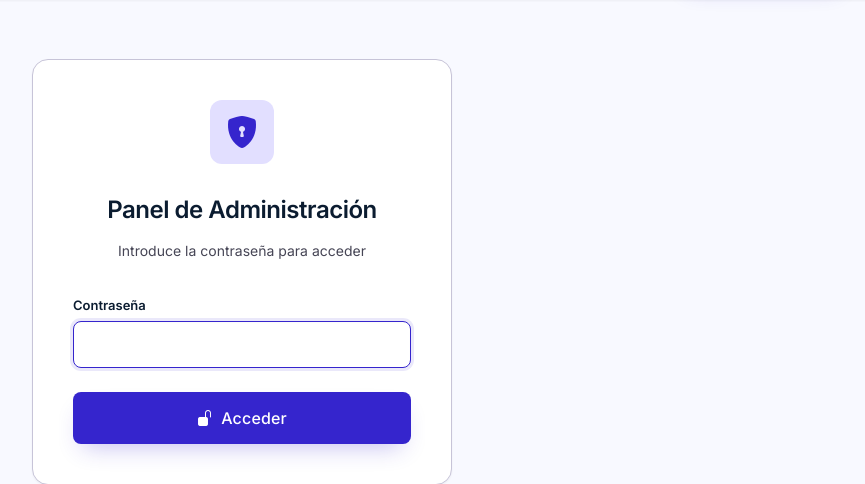
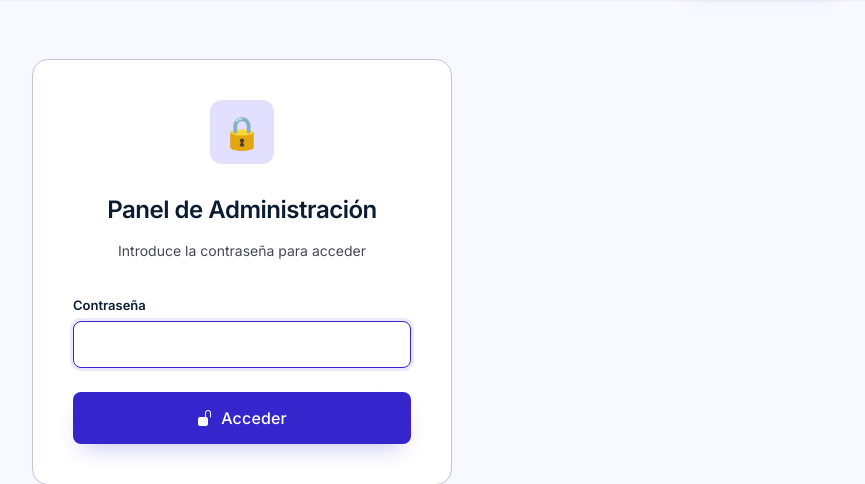
Before and after one commit to Vagatta/gestion_contratos_gesergas, a PHP site: page /admin.php in a window 1280 px wide. Shown: the part 73-557 px from the top of the page, without its empty margins (398-1263 px from the left). Run offline with PHP 8.4, Linux system fonts and the light colour scheme.

Commit message:
refactor(admin): replace Bootstrap icons with native emojis

```diff
--- a/public/admin.php
+++ b/public/admin.php
@@ -34,7 +34,7 @@ if (empty($_SESSION['admin_ok'])):
   <div class="card" style="max-width: 420px; width: 100%;">
     <div class="card-body" style="padding: 2.5rem;">
       <div style="width: 64px; height: 64px; background: var(--primary-fixed); border-radius: var(--radius-md); display: flex; align-items: center; justify-content: center; margin: 0 auto 1.5rem; font-size: 2rem; color: var(--primary);">
-        <i class="bi bi-shield-lock-fill"></i>
+        🔒
       </div>
       <h1 style="font-size: 1.5rem; font-weight: 600; text-align: center; margin-bottom: 0.5rem;">
         Panel de Administración
@@ -181,7 +181,7 @@ $pdfRate = $metrics['total_contracts'] > 0
     <div>
       <div class="d-flex align-items-center gap-2 mb-2">
         <span class="badge" style="background: var(--primary-fixed); color: var(--primary);">
-          <i class="bi bi-shield-lock-fill"></i> ADMIN
+          🔒 ADMIN
         </span>
       </div>
       <h1 style="font-size: 1.75rem; font-weight: 600; letter-spacing: -0.02em; color: var(--on-surface); margin-bottom: 0.5rem;">
@@ -208,7 +208,7 @@ $pdfRate = $metrics['total_contracts'] > 0
 <!-- Configuración de notificaciones -->
 <section class="card mb-4">
   <div class="card-header">
-    <i class="bi bi-gear-fill" style="color: var(--primary);"></i>
+    ⚙️
     <span>Configuración de notificaciones automáticas</span>
   </div>
   <div class="card-body">
@@ -310,7 +310,7 @@ $pdfRate = $metrics['total_contracts'] > 0
   <div class="col-lg-6">
     <div class="card h-100">
       <div class="card-header">
-        <i class="bi bi-bell-fill" style="color: var(--primary);"></i>
+        🔔
         <span>Desglose de notificaciones pendientes</span>
       </div>
       <div class="card-body">
@@ -348,7 +348,7 @@ $pdfRate = $metrics['total_contracts'] > 0
   <div class="col-lg-6">
     <div class="card h-100">
       <div class="card-header">
-        <i class="bi bi-bar-chart-fill" style="color: var(--primary);"></i>
+        📊
         <span>Contratos por mes (últimos 12 meses)</span>
       </div>
       <div class="card-body">
@@ -391,7 +391,7 @@ $pdfRate = $metrics['total_contracts'] > 0
   <div class="col-lg-5">
     <div class="card h-100">
       <div class="card-header">
-        <i class="bi bi-trophy-fill" style="color: var(--warning);"></i>
+        🏆
         <span>Top 5 clientes</span>
       </div>
       <div class="table-responsive">
@@ -430,7 +430,7 @@ $pdfRate = $metrics['total_contracts'] > 0
     <div class="card h-100">
       <div class="card-header d-flex justify-content-between align-items-center">
         <div>
-          <i class="bi bi-fire" style="color: var(--error);"></i>
+          🔥
           <span>Notificaciones críticas (próximos 15 días)</span>
         </div>
         <a href="notifications.php" style="font-size: 0.875rem;">Ver todas</a>
@@ -477,7 +477,7 @@ $pdfRate = $metrics['total_contracts'] > 0
   <div class="col-lg-4">
     <div class="card h-100">
       <div class="card-header">
-        <i class="bi bi-graph-up-arrow" style="color: var(--success);"></i>
+        📈
         <span>Métricas clave</span>
       </div>
       <div class="card-body">
@@ -516,7 +516,7 @@ $pdfRate = $metrics['total_contracts'] > 0
   <div class="col-lg-8">
     <div class="card h-100">
       <div class="card-header">
-        <i class="bi bi-clock-history" style="color: var(--primary);"></i>
+        ⏰
         <span>Actividad reciente</span>
       </div>
       <div class="table-responsive">
```
